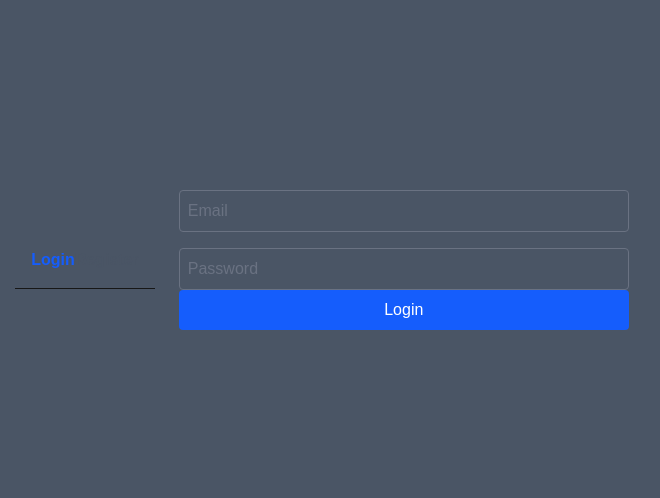
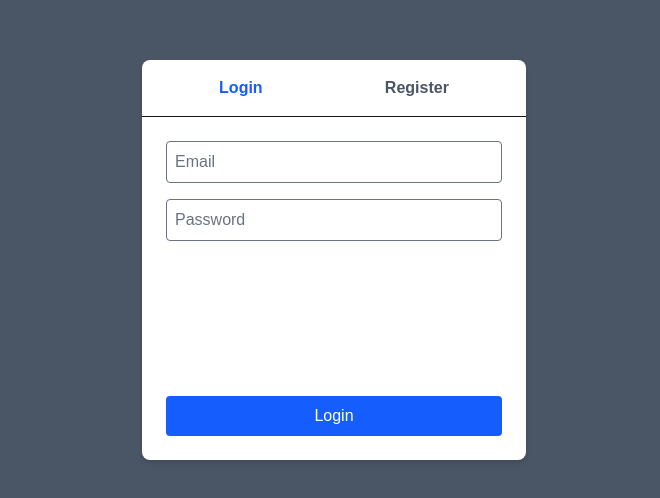
Before and after one commit to leonardviola20-wq/hrdb-lenard, a Next.js app: page /login in a window 1280 px wide. Shown: the part 140-638 px from the top of the page, without its empty margins (306-966 px from the left). Built offline with nearby package versions, Linux system fonts and the light colour scheme.

Commit message:
resize login

```diff
--- a/app/login/page.tsx
+++ b/app/login/page.tsx
@@ -34,8 +34,8 @@ export default function AuthPage() {
   };
 
   return (
-    <div className="flex items-center justify-center min-h-screen bg-gray-600">
-      <div className="flex items-center justify-center min-h-screen bg-gray-600 px-4">
+    <div className="flex items-center justify-center min-h-screen bg-gray-600 px-4">
+      <div className="w-full max-w-sm h-[400px] bg-white rounded-lg shadow-md flex flex-col">
         {/* Tabs docked at top */}
         <div className="flex justify-around border-b p-4">
           <button
```
